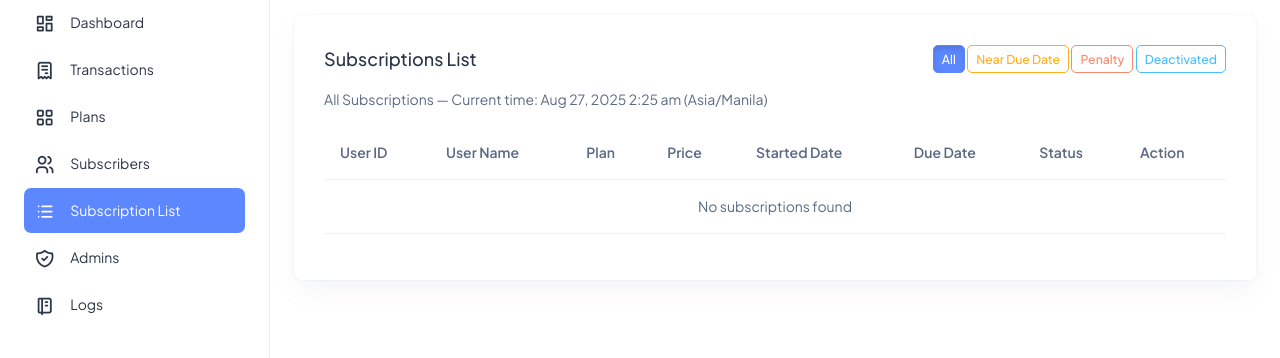
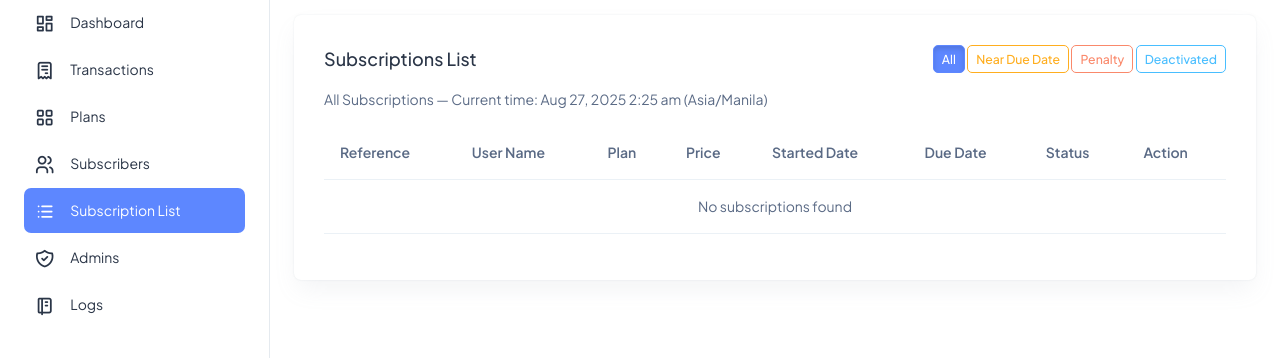
Before and after one commit to ArcDatario/angeleyes, a PHP site: page /admin/subscriptions-list.php in a window 1280 px wide. Shown: the part 70-428 px from the top of the page. Run offline with PHP 8.4, Linux system fonts and the light colour scheme; the visitor is signed in with stand-in values (Sample User, id 1); data that the repository does not hold is empty.

Commit message:
jsut swithc the displays

```diff
--- a/admin/subscriptions-list.php
+++ b/admin/subscriptions-list.php
@@ -110,7 +110,8 @@ $result = $conn->query($sql);
                       <thead>
                         <tr>
 
-                          <th>User ID</th>
+                          <th>Reference</th>
+
                           <th>User Name</th>
                           <th>Plan</th>
                           <th>Price</th>
@@ -123,7 +124,8 @@ $result = $conn->query($sql);
                       <?php if ($result && $result->num_rows > 0): ?>
                         <?php while ($row = $result->fetch_assoc()): ?>
                           <tr>
-                            <td><?= htmlspecialchars($row['subscriber_user_id']) ?></td>
+                            <td><?= htmlspecialchars($row['reference'] ?? '') ?></td>
+
                             <td><?= htmlspecialchars($row['full_name'] ?? '') ?></td>
                             <td><?= htmlspecialchars($row['plan_name'] ?? 'N/A') ?></td>
                             <td><?= htmlspecialchars(isset($row['price']) ? number_format((float)$row['price'],2) : '0.00') ?></td>
@@ -186,9 +188,7 @@ $result = $conn->query($sql);
             <div class="col-12"><strong>Status:</strong> <div id="modalStatus"></div></div>
           </div>
           <hr />
-          <div class="row mt-2">
-            <div class="col-12"><strong>Reference:</strong> <div id="modalReference"></div></div>
-          </div>
+          <!-- Reference is intentionally removed from modal as per requirements -->
           <div class="row mt-2">
             <div class="col-12"><strong>Address:</strong> <div id="modalAddress"></div></div>
           </div>
@@ -218,7 +218,7 @@ $result = $conn->query($sql);
           document.getElementById('modalStarted').textContent = this.getAttribute('data-started') || '';
           document.getElementById('modalDue').textContent = this.getAttribute('data-due') || '';
           document.getElementById('modalStatus').textContent = this.getAttribute('data-status') || '';
-          document.getElementById('modalReference').textContent = this.getAttribute('data-reference') || '';
+          // Reference is intentionally not populated in the modal anymore
           document.getElementById('modalAddress').textContent = this.getAttribute('data-address') || '';
           viewModal.show();
         });
```
